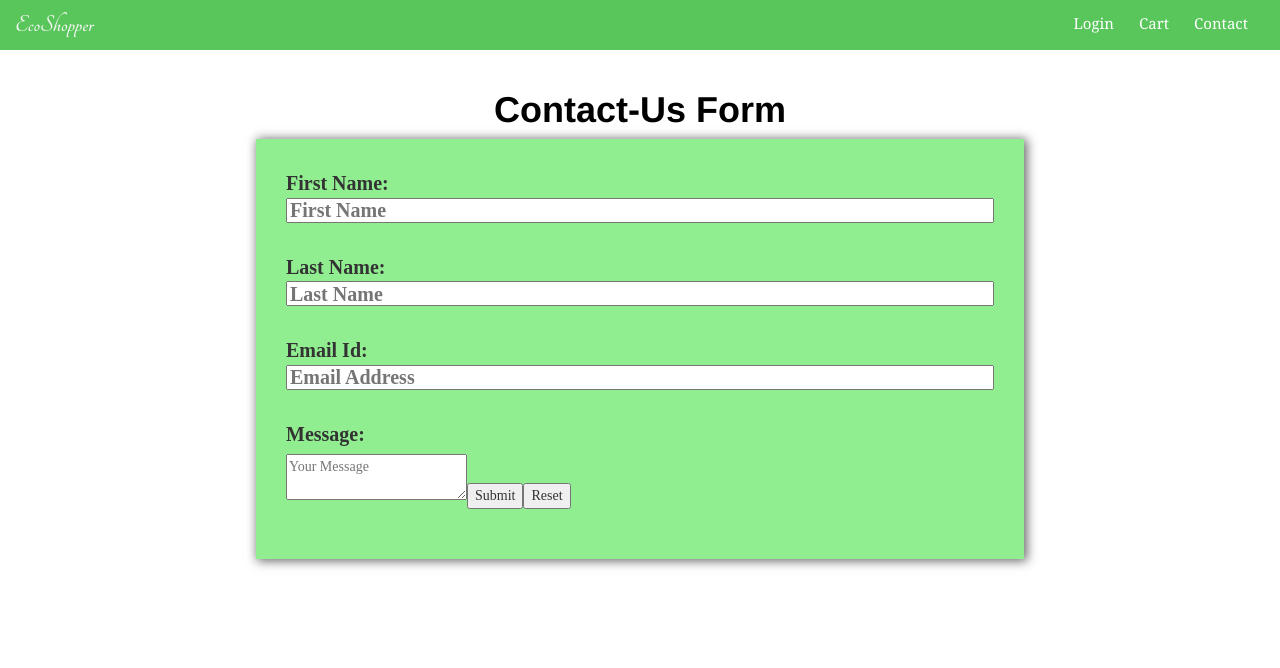
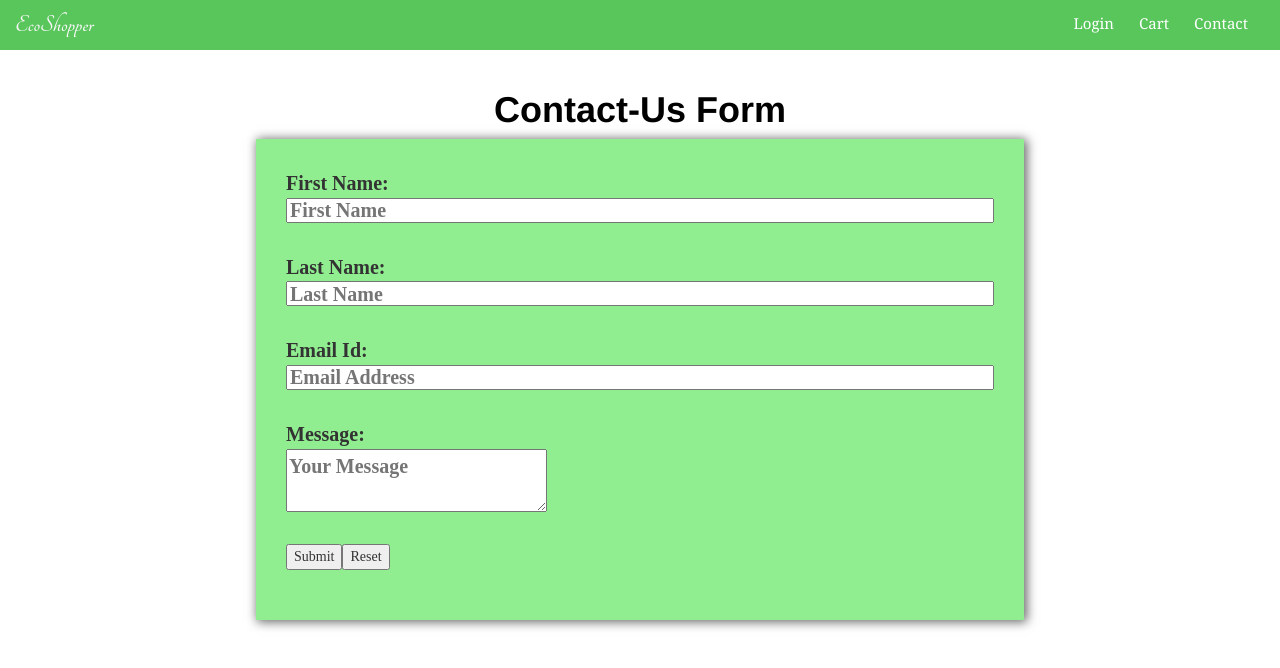
Before and after one commit to Noor-Alina/COMP3340-Project, a React (Create React App) app: page /Contact in a window 1280 px wide. Shown: the top 668 px of the page. Built offline with nearby package versions, Linux system fonts and the light colour scheme.

Commit message:
changes added

```diff
--- a/src/index.css
+++ b/src/index.css
@@ -92,7 +92,6 @@ section {
 }
 
 .contact-text{
-  max-width: 100%;
   width: 100%;
   height: 100%;
 }
--- a/src/static/Contact.js
+++ b/src/static/Contact.js
@@ -29,8 +29,9 @@ export default class Contact extends React.Component {
                         </label><br></br>
 
 
-                        <label class="contact-label" for="message">Message: </label>
-                        <textarea class="contact-text" class="c-control" height = "300px" placeholder="Your Message" required></textarea>
+                        <label class="contact-label" for="message">Message: <br></br> <textarea class="contact-text" class="c-control"  placeholder="Your Message" required></textarea>
+                        </label><br></br>
+
 
                     <button type="submit">Submit</button>
                     <button type="reset">Reset</button>
```
